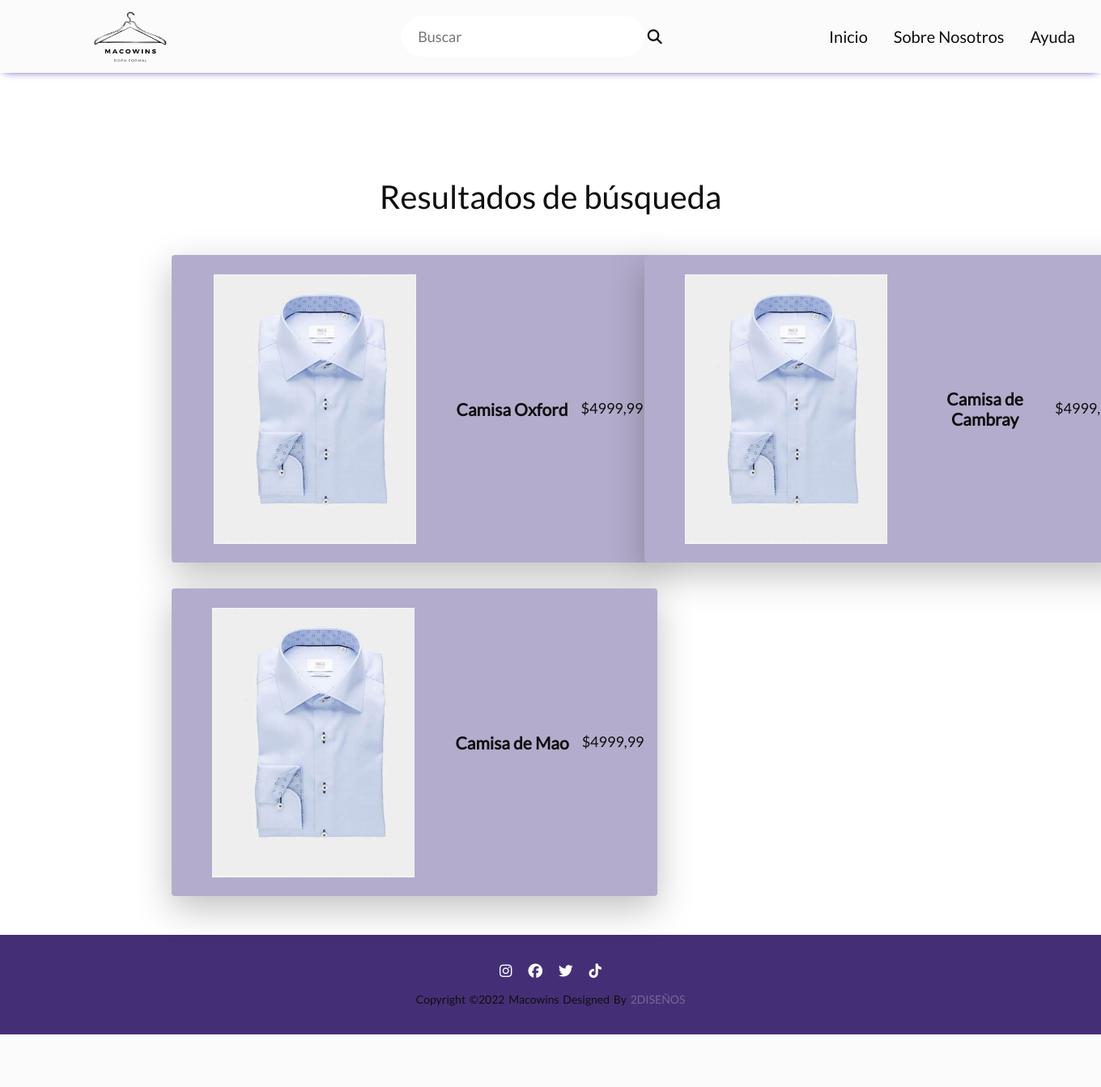
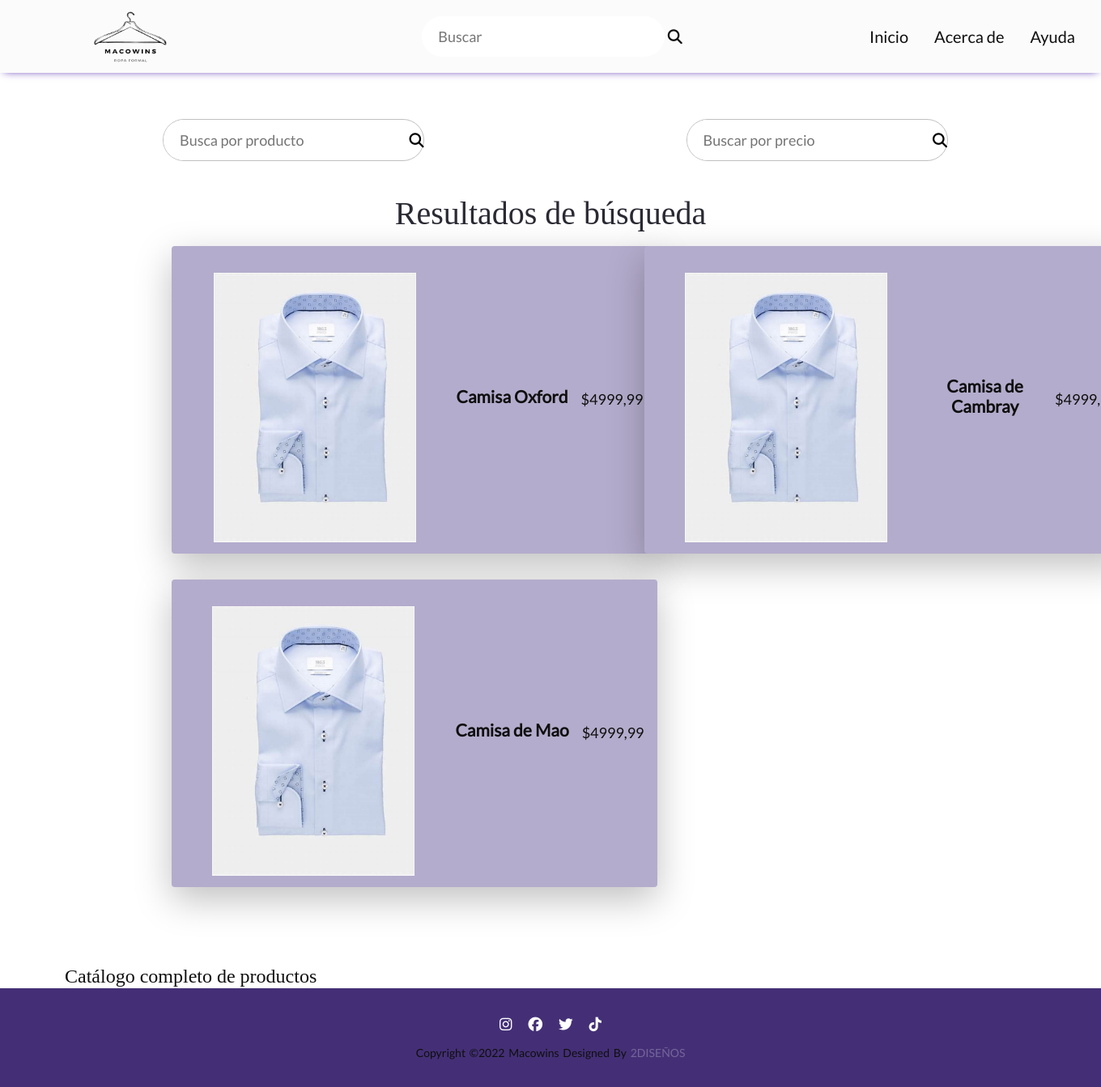
Before and after one commit to bellidopau/trabajos_despegar, a Flask app: page / in a window 1360 px wide; the page is wider, and only the part inside the window is pictured. Shown: that part at 81% size. Before the commit the page ends 1278 px from the top of that part, so only its background shows below. Run offline with Flask 2, Linux system fonts and the light colour scheme; parts of the project's set-up code (start-up, migrations or seed data) failed here and were passed over; some libraries are stand-ins or nearby versions.

Commit message:
flask, paginas1 y 2 y persistencia

```diff
--- a/app.py
+++ b/app.py
@@ -11,15 +11,22 @@
 
 @app.get("/lista_productos")
 def lista_de_productos():
+    #lista = sucursal.ver_productos()
     #aqui tiene que estar el metodo q trae la lista
-    lista = request.form.get("lista")
-    return render_template("lista_productos.html", lista = lista)
+    lista = request.args.get("lista")
+    return render_template("lista_productos.html", lista = lista())
 
 
-@app.get("/detalle_producto")
-def detalle():
-    return render_template("detalle_producto.html")
+@app.get("/detalles")
+def detalles():
+    return render_template("detalles.html")
 
 @app.get("/lista_ventas")
 def ventas():
     return render_template("lista_ventas.html")
+
+
+@app.route("/busqueda", methods=['GET','POST','DELETE'])
+def busqueda():
+    busqueda = request.form.get('busqueda')
+    return render_template("resultado.html")
--- a/static/styles.css
+++ b/static/styles.css
@@ -151,11 +151,9 @@
 }
 h3{
     text-align: center;
+    margin-top: -10px;
 }
 
-h1{
-    margin: 30px 15px;
-}
 
 /*saca los puntos de la lista del menu y otras*/
 ul{
@@ -294,6 +292,8 @@
 .product img{
     width: 250px;
     margin: 50px;
+    margin-bottom: 1px;
+    margin-top: 20px;
 }
 
 
@@ -303,7 +303,7 @@
     width: 350px;
     border-radius: 4px;
     background-color: white;
-    box-shadow: 0 1px 3px rgba(117, 187, 12, 0.12), 2px 2px 2px rgba(61, 25, 222, 0.24);
+    box-shadow: 0 0px 3px 1px rgb(12 149 187 / 12%), 0px 2px 2px rgb(61 25 222 / 24%);
 }
 
 .productos{
@@ -317,14 +317,16 @@
 .container{
     max-width: 1200px;
     margin: 0 auto;
-    padding: 3rem 2rem;
-    padding-top: 100px;
+    padding: 6rem 2rem;
+    padding-top: 60px;
 }
 
 .container .title{
     font-size: 2.5rem;
-    margin-bottom: 3rem;
+    margin-bottom: 1rem;
     text-align: center;
+    font-family: auto;
+    color: #2a2a34;
 }
 
 .container .products-container{
@@ -333,10 +335,66 @@
     gap: 2rem;
 }
 
+.card .pestaña_detalle{
+    text-align: center;
+}
 
+.precio{
+    margin: 0px;
+    margin-bottom: 6px;
+}
 
+.varios_buscadores{
+    display: flex;
+    justify-content: space-between;
+    align-items: center;
+    width: 100%;
+    padding: 115px;
+    margin: -11px;
+    margin-left: 6px;
+    margin-bottom: -150px;
+}
 
+section#inicio {
+    justify-content: space-around;
+    flex-direction: column;
+}
 
+.buscador_esp{
+    color: #000;
+    outline: none;
+    border: 1px solid silver;
+    border-radius: 30px;
+    transition: all 0.6s ease;
+
+}
+
+i .fa fa-search icono{
+    position: absolute;
+    width: 55px;
+    height: 55px;
+    top: 0;
+    right: 0;
+    line-height: 55px;
+    text-align: center;
+    background: #3539ad;
+    color: white;
+    font-size: 20px;
+    border-radius: 50%;
+    cursor: pointer;
+}
+
+.productos_enlace_interno{
+    text-align: end;
+    font-family: auto;
+    font-size: 110px;
+}
+
+.esto{
+    text-align: end;
+    font-family: auto;
+    font-size: 24px;
+}
 
 /*.container{
     width: 85%;
--- a/templates/home.html
+++ b/templates/home.html
@@ -7,7 +7,7 @@
     <link rel="stylesheet" href="../static/styles.css">
     <link rel="shortcut icon" href="/static/img/logo-icon.png">
     <script src="https://kit.fontawesome.com/71ed577500.js" crossorigin="anonymous"></script>
-    <title>Tp5 prueba Macowins</title>
+    <title>Home</title>
 </head>
 <body>
     <header class="header">
@@ -32,7 +32,7 @@
                         <a href="#inicio">Inicio</a>
                     </li>
                     <li class="menu-inicio">
-                        <a href="sobre-nos">Sobre Nosotros</a>
+                        <a href="sobre-nos">Acerca de</a>
                     </li>
                     <li class="menu-inicio">
                         <a href="#ayuda">Ayuda</a>
@@ -52,6 +52,28 @@
 
            <section>
                 <h1>Home</h1>
+           </section>
+
+           <section id="inicio">
+
+                <section class="varios_buscadores">
+                    <form class="buscador_esp">
+                        <input type="text" placeholder="Busca por producto" required>
+                        <a href="#" class="boton-lupa">
+                        <i class="fa fa-search icono"></i></a>
+
+                    </form>
+
+                    <form class="buscador_esp">
+                        <input type="text" placeholder="Buscar por precio" required>
+                        <a href="#" class="boton-lupa">
+                        <i class="fa fa-search icono"></i></a>
+
+                    </form>
+
+
+
+
                 </section>
 
                 <section class="container"> <!--catalogo-->
@@ -81,6 +103,16 @@
                                     <h3>Camisa de Mao</h3>
                                     <p>$4999,99</p>
                                 </div>
+                            </div>
+                        </div>
+                </section>
+
+            </section>
+
+            <section class="productos-enlace-interno">
+
+                <a class="esto" href="{{ url_for('lista_productos')}}" >Catálogo completo de productos</a>
+
             </section>
 
 
--- a/tp3Objetos.py
+++ b/tp3Objetos.py
@@ -262,7 +262,7 @@
     def corresponde_al_producto(self, producto):
         return producto.es_de_categoria(self.categoria)
 
-
+"""
 sucursal_rosario = Sucursal()
 
 camisa = Prenda(100, "camisa oxford", "casual", 3000)
@@ -277,4 +277,4 @@
 sucursal_rosario.recargar_stock(100, 50)
 sucursal_rosario.recargar_stock(101, 50)
 sucursal_rosario.recargar_stock(102, 50)
-sucursal_rosario.recargar_stock(103, 50)
+sucursal_rosario.recargar_stock(103, 50)"""
```
Also changed, not shown: main_discontinuar.py (+14 -5 lines), templates/lista_productos.html (+39 -38 lines). Lines whose indentation alone changed are shown as unchanged.
